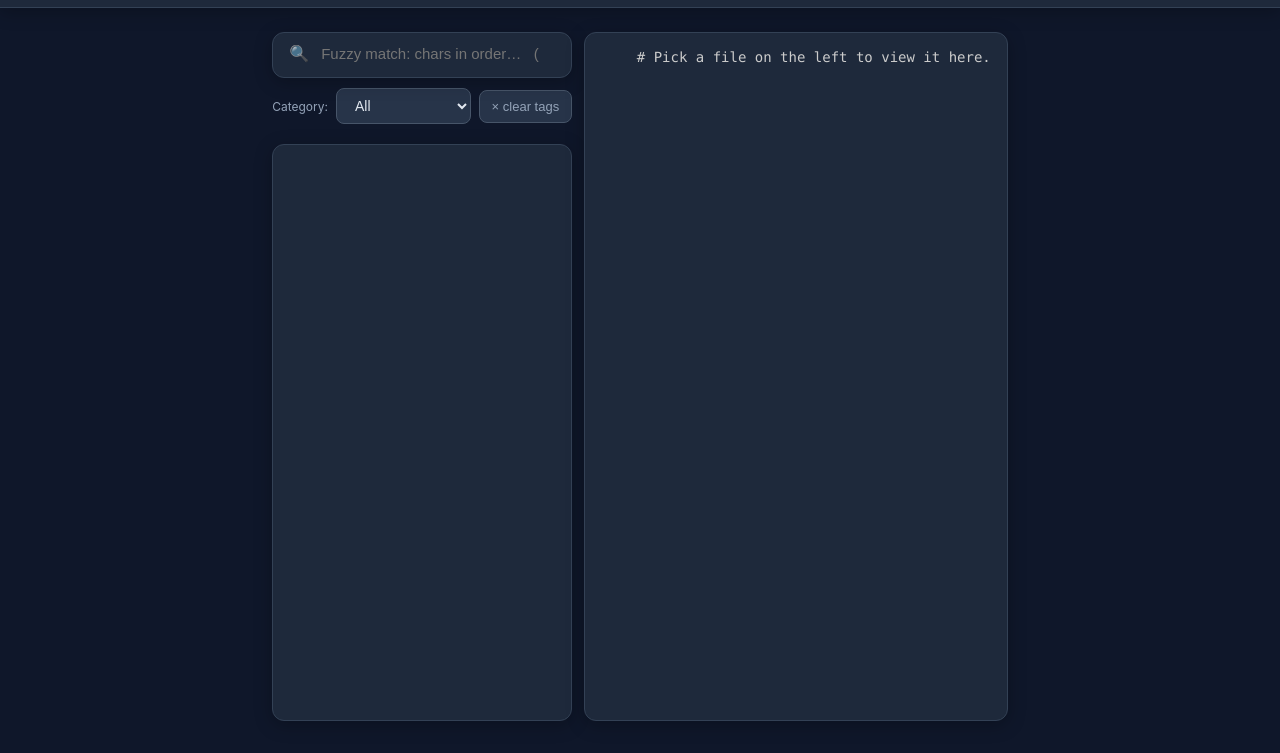
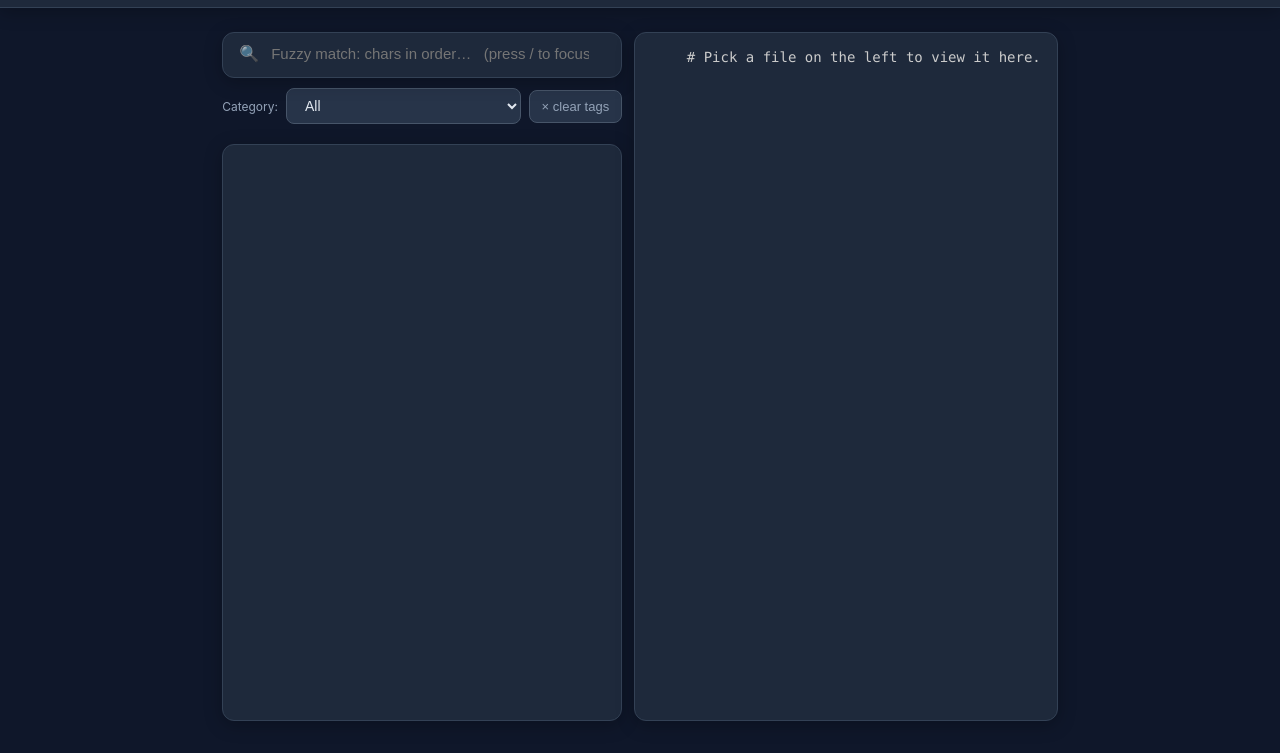
Before and after one commit to haokaibo/PythonPractice, a plain HTML site: page web/static/index.html in a window 1280 px wide. Shown: the part 47-800 px from the top of the page. Drawn offline with nearby package versions, Linux system fonts and the light colour scheme; files that its build step writes are made by us from their sources; no server answers; files whose address does not match are found by name.

```diff
--- a/web/static/style.css
+++ b/web/static/style.css
@@ -204,7 +204,7 @@
   display: grid;
   /* left list-pane: never narrower than 200px (capped at 300px so long
      file paths can't balloon the column); right viewer fills the rest */
-  grid-template-columns: minmax(200px, 300px) 1fr;
+  grid-template-columns: minmax(350px, 400px) 1fr;
   gap: 12px;
   flex: 1;
   min-height: 0;
```
